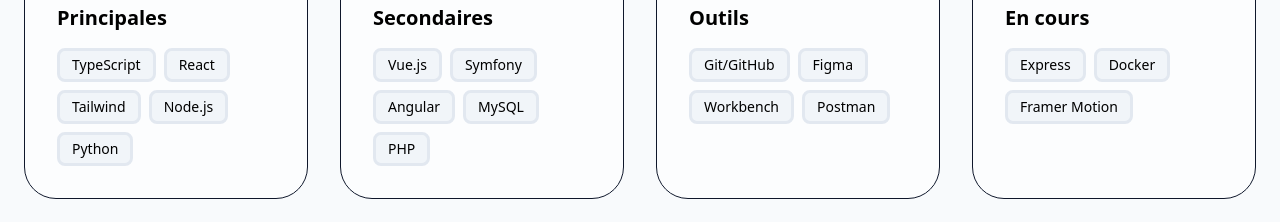
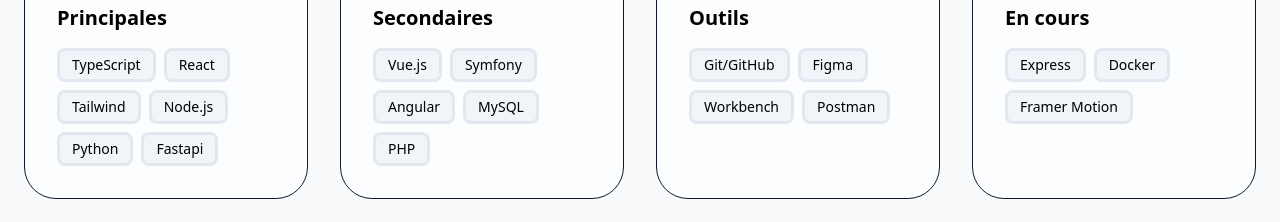
Before and after one commit to Hoja1015/Mon-portfolio, a React app: page / in a window 1280 px wide. Shown: the part 2140-2362 px from the top of the page. Built offline with nearby package versions, Linux system fonts and the light colour scheme; the HTML template or start-up script is replaced by a standard one.

Commit message:
Add 'Fastapi' to SKILLS items

```diff
--- a/src/constants/data.ts
+++ b/src/constants/data.ts
@@ -25,7 +25,7 @@
   {
     category: "Principales",
     icon: "https://img.icons8.com/?size=100&id=fD9sSf7OsNzI&format=png&color=000000.png",
-    items: ["TypeScript", "React",  "Tailwind", "Node.js", "Python"],
+    items: ["TypeScript", "React",  "Tailwind", "Node.js", "Python", "Fastapi"],
     color: "from-blue-500 to-cyan-800"
   },
   {
```
